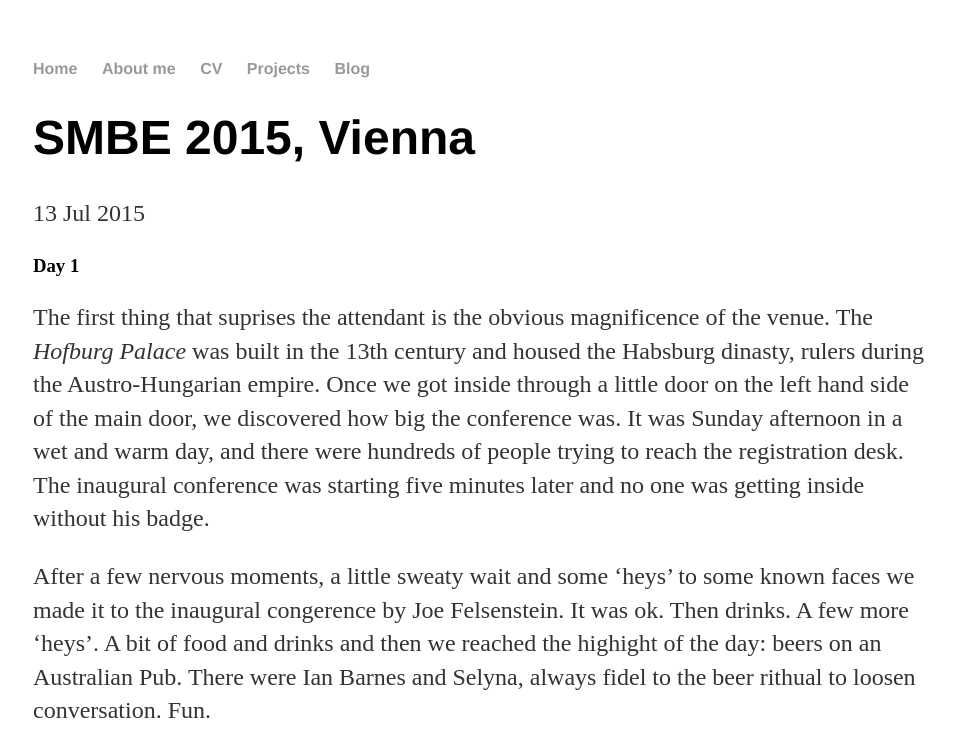
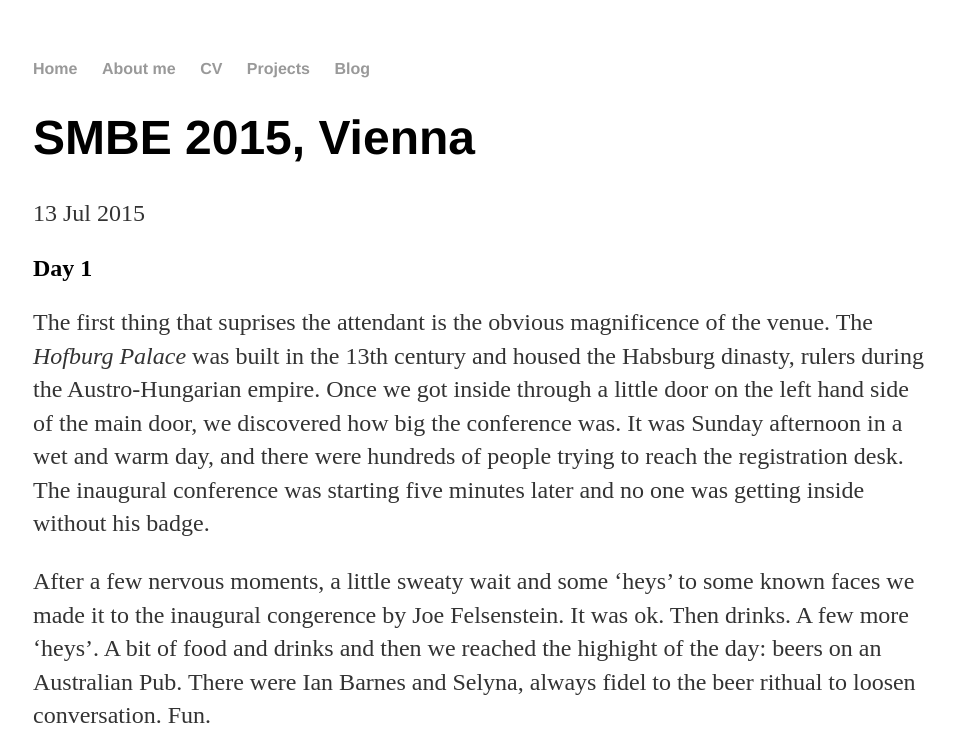
Before and after one commit to DiezMolino/diezmolino.github.io, a Jekyll site: the page built from _posts/2015-07-10-diezmolino-site-launched.md, in a window 1280 px wide. Shown: the top 732 px of the page, without its empty margins (159-1114 px from the left). Built offline with Jekyll 4.4.1, drawn with Linux system fonts in a browser that asks for light colours; grey boxes are pictures that could not be loaded.

Commit message:
Update 2015-07-10-diezmolino-site-launched.md

```diff
--- a/_posts/2015-07-10-diezmolino-site-launched.md
+++ b/_posts/2015-07-10-diezmolino-site-launched.md
@@ -4,10 +4,12 @@
 date: 2015-07-13
 ---
 
-###Day 1
+##Day 1
 
 The first thing that suprises the attendant is the obvious magnificence of the venue. The *Hofburg Palace* was built in the 13th century and housed the Habsburg dinasty, rulers during the Austro-Hungarian empire. Once we got inside through a little door on the left hand side of the main door, we discovered how big the conference was. It was Sunday afternoon in a wet and warm day, and there were hundreds of people trying to reach the registration desk. The inaugural conference was starting five minutes later and no one was getting inside without his badge.
 
 After a few nervous moments, a little sweaty wait and some 'heys' to some known faces we made it to the inaugural congerence by Joe Felsenstein. It was ok. Then drinks. A few more 'heys'. A bit of food and drinks and then we reached the highight of the day: beers on an Australian Pub. There were Ian Barnes and Selyna, always fidel to the beer rithual to loosen conversation. Fun.
 
 ![](https://cloud.githubusercontent.com/assets/13287919/8649367/8f760740-2961-11e5-94a3-f9611a46e125.jpg =234x416)
+
+<img src="https://cloud.githubusercontent.com/assets/13287919/8649367/8f760740-2961-11e5-94a3-f9611a46e125.jpg" alt="Felsenstein at the impressive Festsaal" style="width: 234px; height: 416px"/>
```
